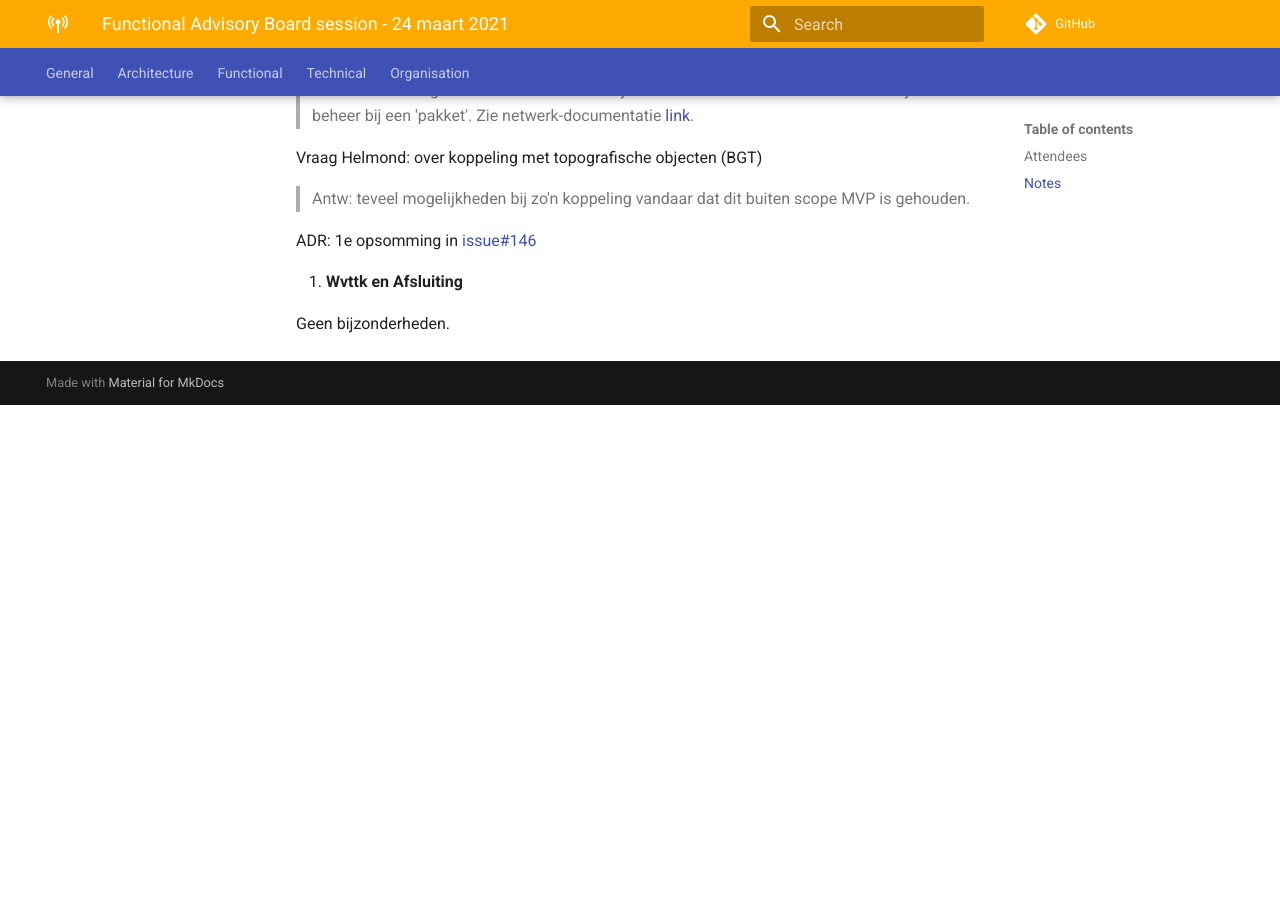
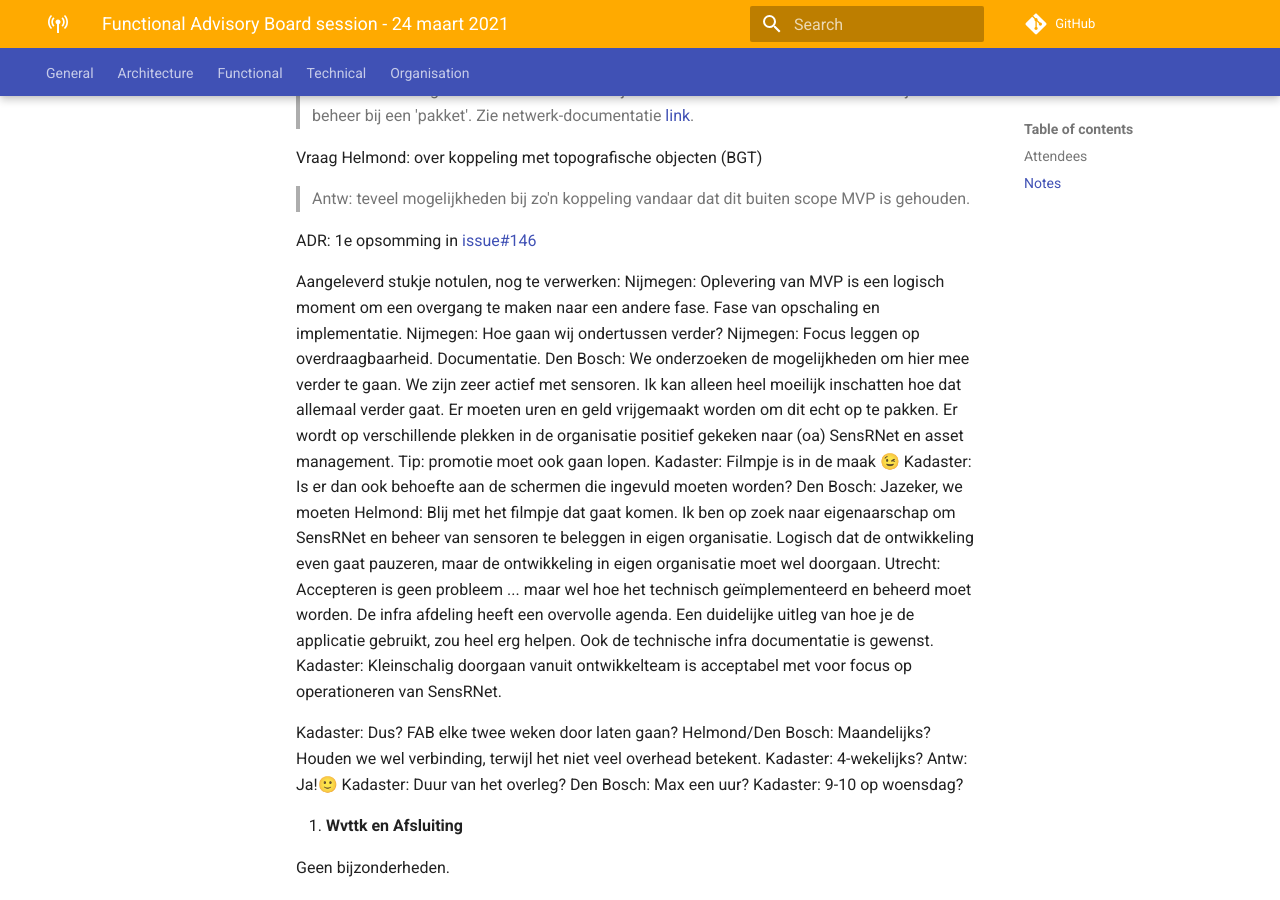
Before and after one commit to kadaster-labs/sensrnet-home, an MkDocs documentation site: the page built from docs/notes/2021-03-24-FAB-notes.md, in a window 1280 px wide and 900 px high, scrolled down 2231 px. Built offline with MkDocs 1.6.1 and Material for MkDocs 9.7.7, drawn with Linux system fonts in a browser that asks for light colours; comment, search, counter and statistics services are not loaded; before the commit the page ends 2636 px from its top, so only the background shows below that.

Commit message:
Update 2021-03-24-FAB-notes.md

```diff
--- a/docs/notes/2021-03-24-FAB-notes.md
+++ b/docs/notes/2021-03-24-FAB-notes.md
@@ -69,6 +69,27 @@ Onderwerpen:
    ADR: 1e opsomming in [issue#146](https://github.com/kadaster-labs/sensrnet-home/issues/146)
 
 
+
+   Aangeleverd stukje notulen, nog te verwerken:
+   Nijmegen: Oplevering van MVP is een logisch moment om een overgang te maken naar een andere fase. Fase van opschaling en implementatie.
+   Nijmegen: Hoe gaan wij ondertussen verder?
+   Nijmegen: Focus leggen op overdraagbaarheid. Documentatie.
+   Den Bosch: We onderzoeken de mogelijkheden om hier mee verder te gaan. We zijn zeer actief met sensoren. Ik kan alleen heel moeilijk inschatten hoe dat allemaal verder gaat.    Er moeten uren en geld vrijgemaakt worden om dit echt op te pakken. Er wordt op verschillende plekken in de organisatie positief gekeken naar (oa) SensRNet en asset management. Tip: promotie moet ook gaan lopen.
+   Kadaster: Filmpje is in de maak 😉
+   Kadaster: Is er dan ook behoefte aan de schermen die ingevuld moeten worden?
+   Den Bosch: Jazeker, we moeten
+   Helmond: Blij met het filmpje dat gaat komen. Ik ben op zoek naar eigenaarschap om SensRNet en beheer van sensoren te beleggen in eigen organisatie. Logisch dat de ontwikkeling even gaat pauzeren, maar de ontwikkeling in eigen organisatie moet wel doorgaan.
+   Utrecht: Accepteren is geen probleem ... maar wel hoe het technisch geïmplementeerd en beheerd moet worden. De infra afdeling heeft een overvolle agenda. Een duidelijke uitleg van hoe je de applicatie gebruikt, zou heel erg helpen. Ook de technische infra documentatie is gewenst.
+   Kadaster: Kleinschalig doorgaan vanuit ontwikkelteam is acceptabel met voor focus op operationeren van SensRNet.
+
+   Kadaster: Dus? FAB elke twee weken door laten gaan?
+   Helmond/Den Bosch: Maandelijks? Houden we wel verbinding, terwijl het niet veel overhead betekent.
+   Kadaster: 4-wekelijks?
+   Antw: Ja!🙂
+   Kadaster: Duur van het overleg?
+   Den Bosch: Max een uur?
+   Kadaster: 9-10 op woensdag?
+
 5. **Wvttk en Afsluiting**
 
    Geen bijzonderheden.
```
